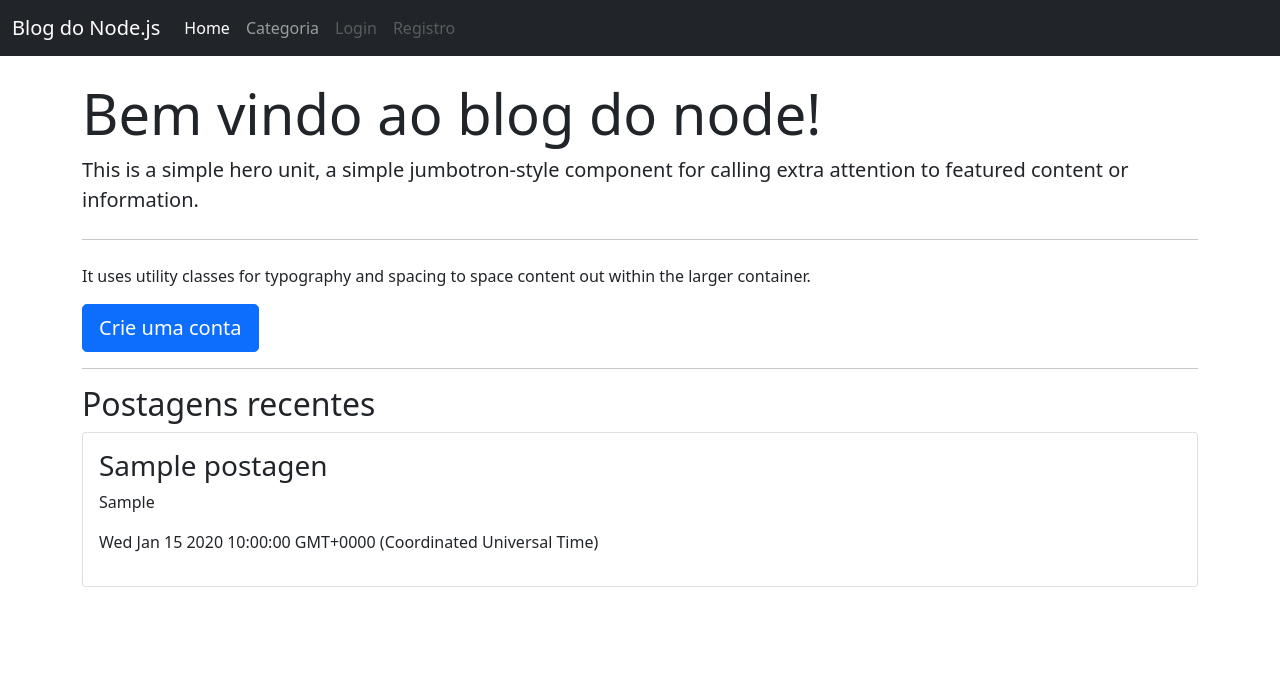
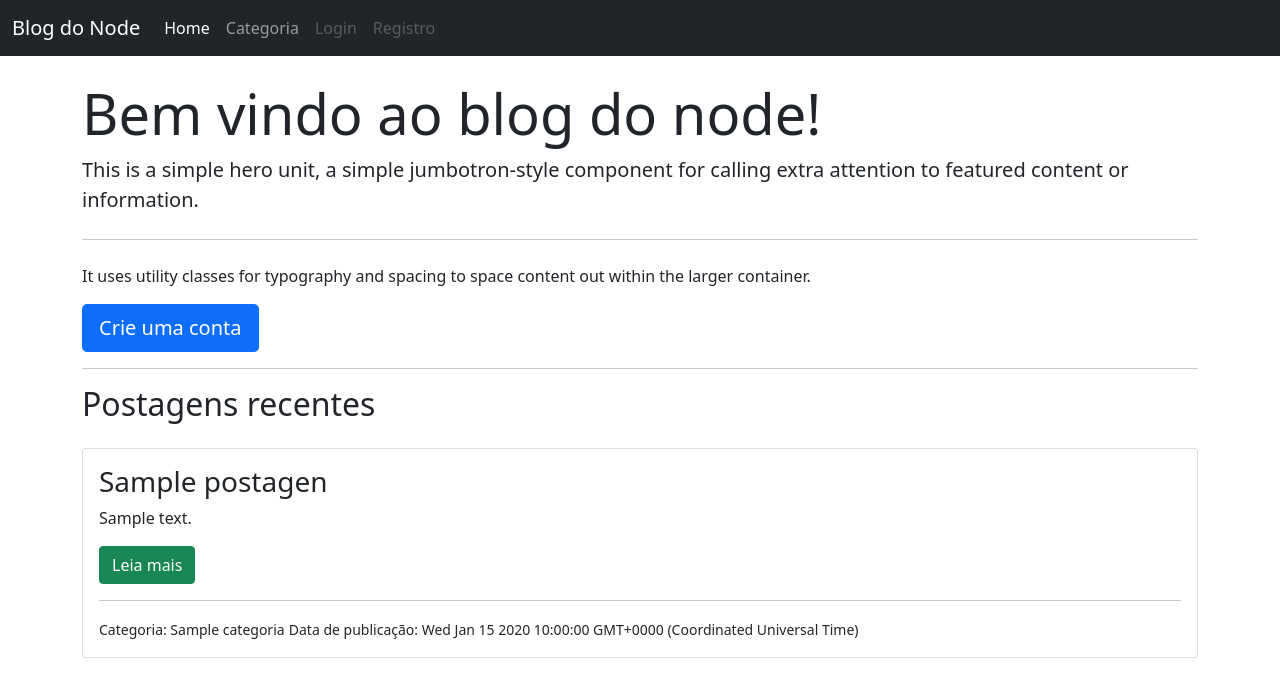
Before and after one commit to victorluizskt/blog-nodejs, a Node server app: page / in a window 1280 px wide. Shown: the top 697 px of the page. Run offline with Node 20, Linux system fonts and the light colour scheme; tables that the repository leaves empty hold one stand-in row (values such as "Sample post"); some libraries are stand-ins or nearby versions.

Commit message:
Página de postagem

```diff
--- a/app.js
+++ b/app.js
@@ -57,6 +57,26 @@
         });
     });
 
+    app.get('/postagem/:slug', (req,res) => {
+        const slug = req.params.slug
+        Postagem.findOne({slug}).then(postagem => {
+            if(postagem){
+            const post = {
+            titulo: postagem.titulo,
+            data: postagem.data,
+            conteudo: postagem.conteudo
+            }
+                res.render('postagem/index', post)
+            } else {
+                req.flash("error_msg", "Essa postagem nao existe")
+                res.redirect("/")
+                }
+            }).catch(err => {
+                req.flash("error_msg", "Houve um erro interno")
+                res.redirect("/")
+        });
+    });
+
     app.get('/404', (req, res) => {
         res.send('Error 404');
     });
--- a/views/index.handlebars
+++ b/views/index.handlebars
@@ -12,11 +12,14 @@
 <h2>Postagens recentes</h2>
 
 {{#each postagens}}
-<div class="card">
+<div class="card mt-4">
     <div class="card-body">
         <h3>{{titulo}}</h3>
-        <p>{{conteudo}}</p>
-        <p>{{data}}</p>
+        <p>{{descricao}}</p>
+        <a href="/postagem/{{slug}}"><button class="btn btn-success">Leia mais</button></a>
+        <hr>
+        <small>Categoria: {{categoria.nome}}</small>
+        <small>Data de publicação: {{data}}</small>
     </div>
 </div>
 {{else}}
--- a/views/partials/_navbar.handlebars
+++ b/views/partials/_navbar.handlebars
@@ -1,13 +1,13 @@
 <nav class="navbar navbar-expand-lg navbar-dark bg-dark">
   <div class="container-fluid">
-    <a class="navbar-brand" href="#">Blog do Node.js</a>
+    <a class="navbar-brand" href="/">Blog do Node</a>
     <button class="navbar-toggler" type="button" data-bs-toggle="collapse" data-bs-target="#navbarSupportedContent" aria-controls="navbarSupportedContent" aria-expanded="false" aria-label="Toggle navigation">
       <span class="navbar-toggler-icon"></span>
     </button>
     <div class="collapse navbar-collapse" id="navbarSupportedContent">
       <ul class="navbar-nav me-auto mb-2 mb-lg-0">
         <li class="nav-item">
-          <a class="nav-link active" aria-current="page" href="#">Home</a>
+          <a class="nav-link active" aria-current="page" href="/">Home</a>
         </li>
         <li class="nav-item">
           <a class="nav-link" href="#">Categoria</a>
```
Also changed, not shown: views/postagem/index.handlebars (added, +9 -0 lines), 2 other files.
